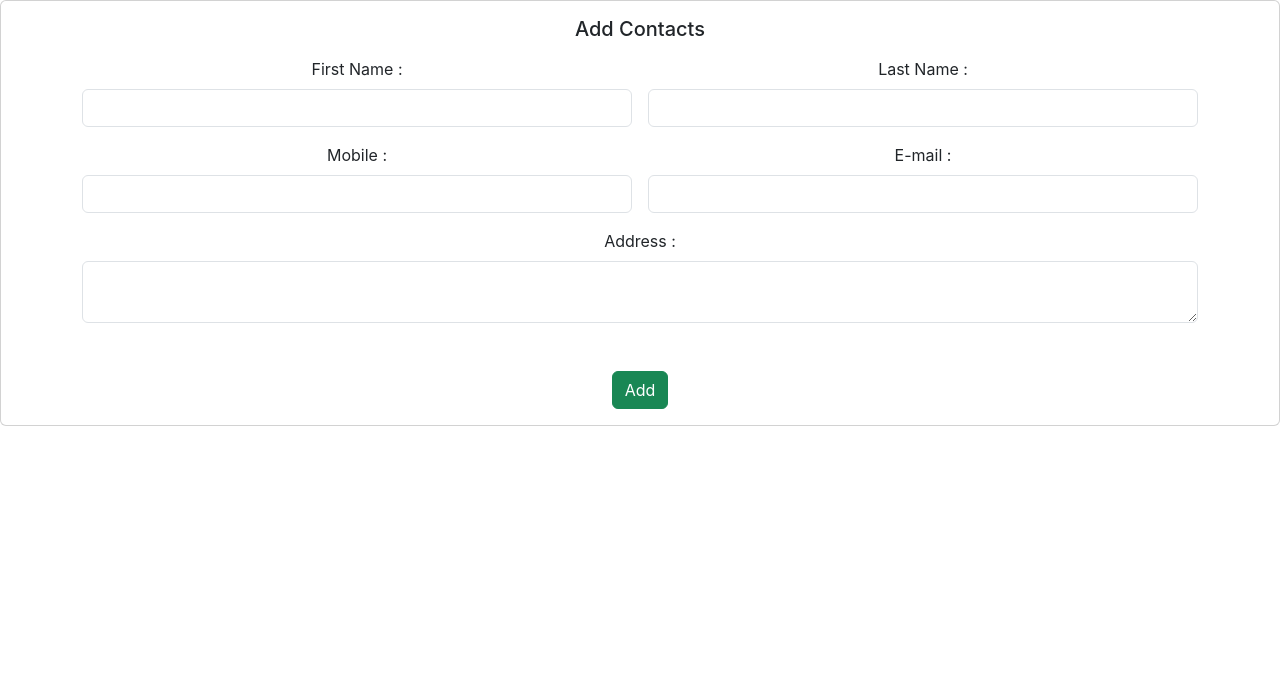
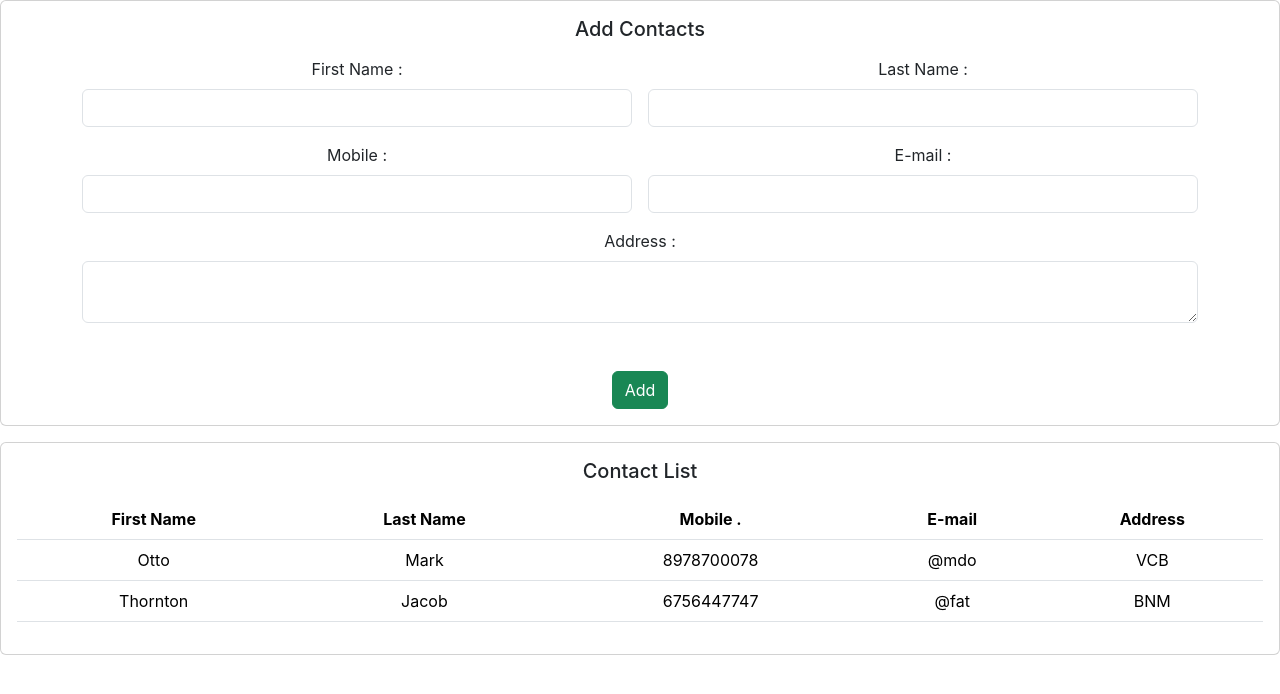
Before and after one commit to R1CH1R0Y/ContactsMgtAppFrontend, a React (Create React App) app: page / in a window 1280 px wide. Shown: the top 694 px of the page. Built offline with nearby package versions, Linux system fonts and the light colour scheme.

Commit message:
structure of view page completed and tested for dynamic data

```diff
--- a/src/App.js
+++ b/src/App.js
@@ -1,11 +1,13 @@
 import logo from './logo.svg';
 import './App.css';
 import Add from './components/Add';
+import View from './components/View';
 
 function App() {
   return (
     <div>
       <Add/>
+      <View/>
     </div>
   );
 }
--- /dev/null
+++ b/src/components/View.jsx
@@ -0,0 +1,44 @@
+import React from 'react'
+
+const View = () => {
+    return (
+        <div>
+            <div class="card text-center mb-3">
+                <div class="card-body">
+                    <h5 class="card-title">Contact List</h5>
+                    <p></p>
+                    <p></p>
+                    <table class="table">
+                        <thead>
+                            <tr>
+                                <th scope="col">First Name</th>
+                                <th scope="col">Last Name</th>
+                                <th scope="col">Mobile .</th>
+                                <th scope="col">E-mail</th>
+                                <th scope="col">Address</th>
+                            </tr>
+                        </thead>
+                        <tbody>
+                            <tr>
+                                <td>Otto</td>
+                                <td>Mark</td>
+                                <td>8978700078</td>
+                                <td>@mdo</td>
+                                <td>VCB</td>
+                            </tr>
+                            <tr>
+                                <td>Thornton</td>
+                                <td>Jacob</td>
+                                <td>6756447747</td>
+                                <td>@fat</td>
+                                <td>BNM</td>
+                            </tr>
+                        </tbody>
+                    </table>
+                </div>
+            </div>
+        </div>
+    )
+}
+
+export default View
```
